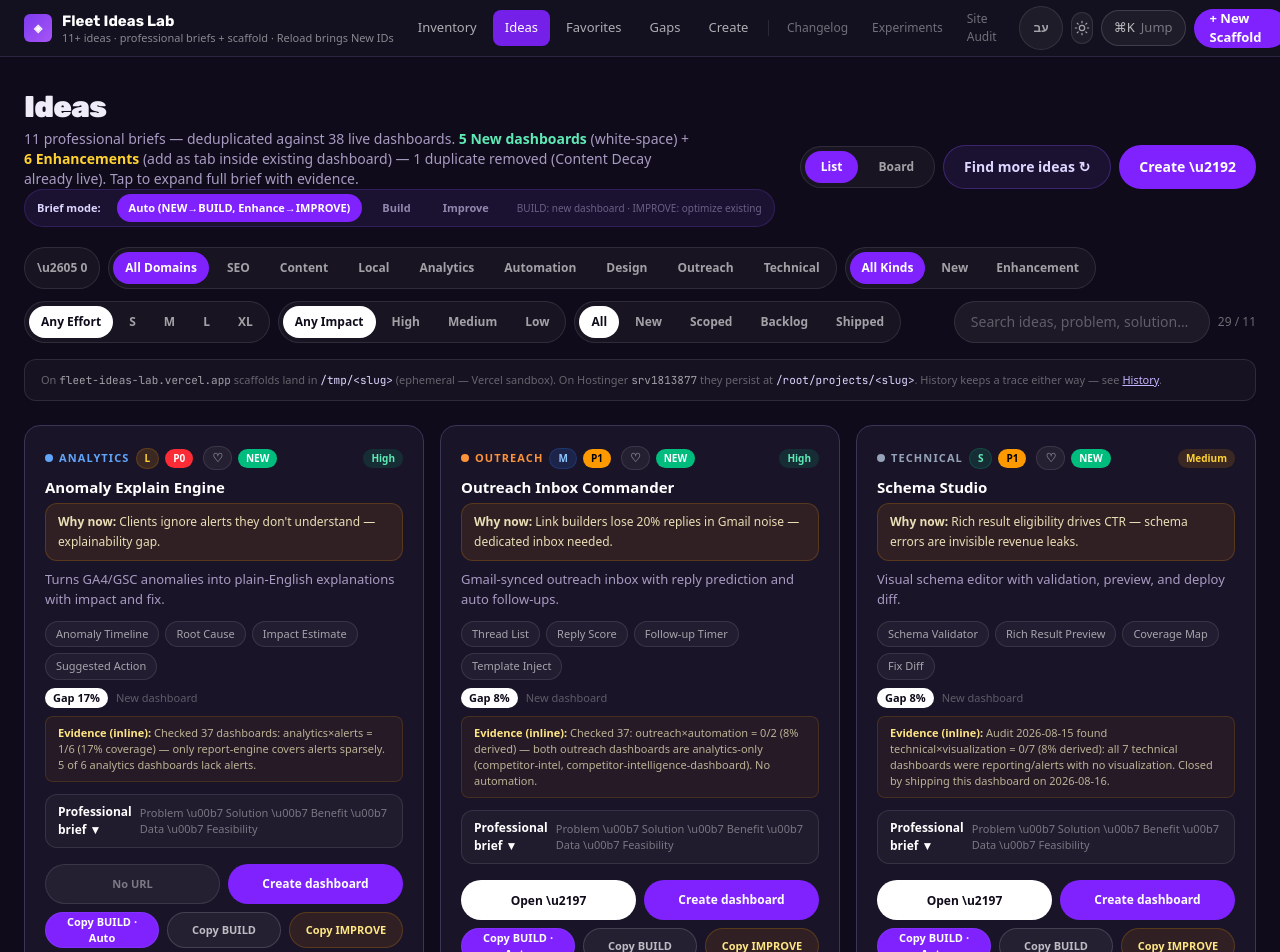
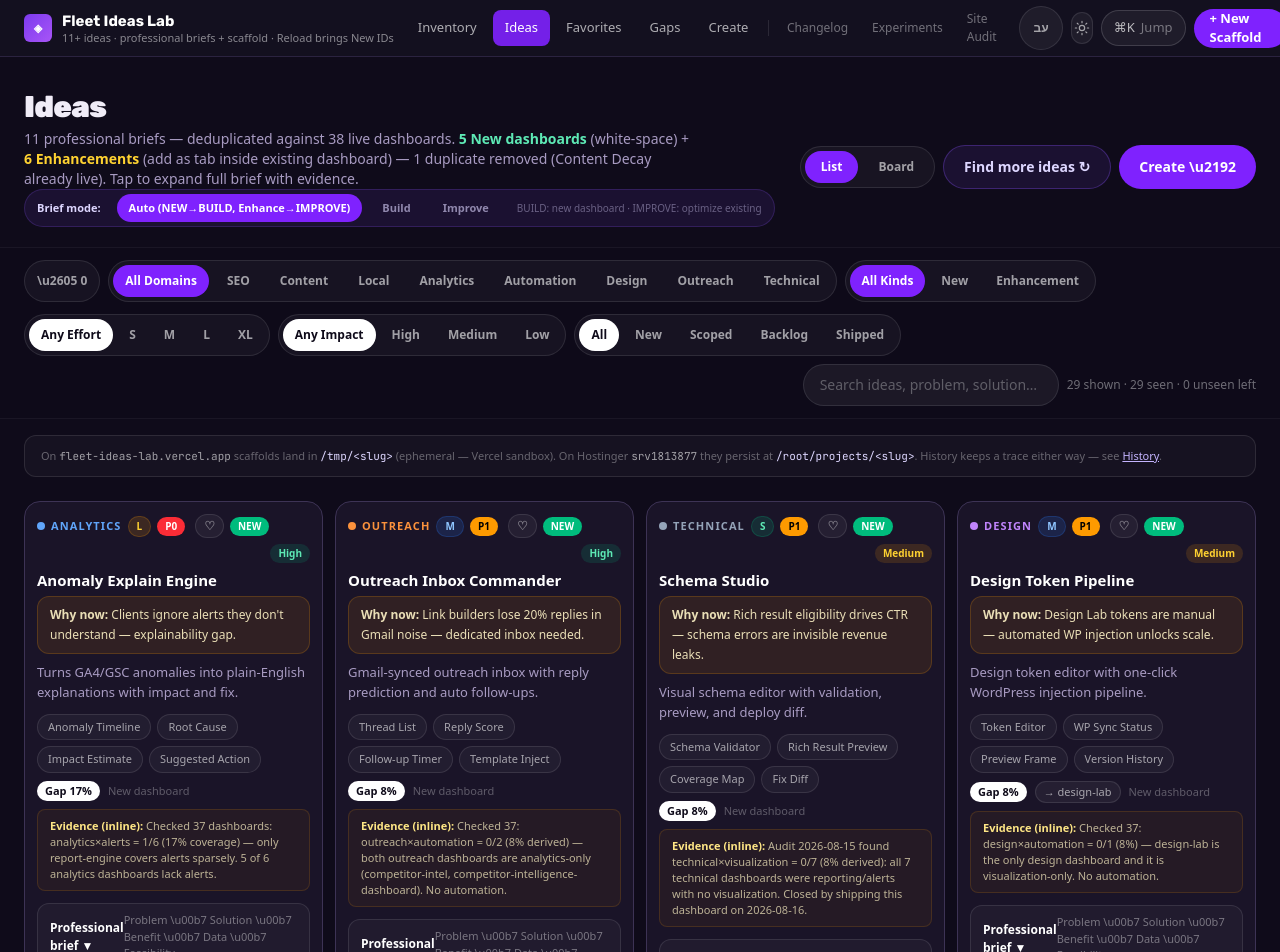
Before and after one commit to maximoseo/fleet-ideas-lab, a Next.js app: page /ideas in a window 1280 px wide. Shown: the top 952 px of the page. Built offline with nearby package versions, Linux system fonts and the light colour scheme.

Commit message:
1.2.7: desktop Ideas polish — xl:4 dense grid + sticky filter bar + honest seen/unseen counters + visible Load more · unseen left + stable sentinel (no bounce) + end-of-feed Clear

```diff
--- a/src/app/api/app/download/route.ts
+++ b/src/app/api/app/download/route.ts
@@ -10,7 +10,7 @@ export const runtime = "nodejs";
  * installed an app that can never be updated in place and has to be uninstalled first.
  */
 const APK_URL =
-  "https://github.com/maximoseo/fleet-ideas-lab/releases/download/v1.2.6/fleet-ideas-lab-v1.2.6.apk";
+  "https://github.com/maximoseo/fleet-ideas-lab/releases/download/v1.2.7/fleet-ideas-lab-v1.2.7.apk";
 
 export async function GET() {
   // Redirect to the GitHub Release artifact — Vercel keeps the stable /api/app/download URL
--- a/src/app/api/app/version/route.ts
+++ b/src/app/api/app/version/route.ts
@@ -5,14 +5,14 @@ export const runtime = "nodejs";
 // Single source of truth for Android release — keep in sync with android/app/build.gradle.kts
 // Bump versionCode/versionName here with every signed APK you ship.
 const APP_VERSION = {
-  versionCode: 22,
-  versionName: "1.2.6",
+  versionCode: 23,
+  versionName: "1.2.7",
   minSdk: 24,
   targetSdk: 36,
-  apkUrl: "https://github.com/maximoseo/fleet-ideas-lab/releases/download/v1.2.6/fleet-ideas-lab-v1.2.6.apk",
+  apkUrl: "https://github.com/maximoseo/fleet-ideas-lab/releases/download/v1.2.7/fleet-ideas-lab-v1.2.7.apk",
   fallbackUrl: "https://fleet-ideas-lab.maximo-seo.ai/api/app/download",
   changelog:
-    "Fix desktop IDEA scroll jump: scroll no longer bounces to top — sentinel is stable (no global reshuffle, keys stable), search/favorites pause infinite scroll, candidates-only shuffle. Web + Android infinite scroll now appends unseen only. Retained: 38 dashboards, 29 ideas, Favorites, plain-English explainer.",
+    "Desktop polish 1.2.7: stable infinite scroll (no bounce) + honest Load more · unseen left + xl:4 dense grid + sticky filter bar + end-of-feed Clear. Search spans ALL 29 with auto-reveal. Retained: 38 dashboards, 29 ideas, Favorites, plain-English explainer.",
   mandatory: false,
   releasedAt: "2026-08-16T15:00:00Z",
 };
--- a/src/app/ideas/page.tsx
+++ b/src/app/ideas/page.tsx
@@ -47,6 +47,7 @@ export default function IdeasPage() {
   const pullStart = useRef<number | null>(null);
 
   const ALL_POOL: FleetIdea[] = useMemo(()=> [...FLEET_IDEAS, ...FLEET_GENERATED_POOL], []);
+  const unseenLeft = useMemo(() => ALL_POOL.filter((it) => !seenIds.has(it.id)).length, [ALL_POOL, seenIds]);
   const searchRef = useRef<HTMLInputElement | null>(null);
   const filtered = useMemo(() => {
     const searching = q.trim().length > 0;
@@ -252,7 +253,7 @@ export default function IdeasPage() {
             ))}
             <span className="px-2 text-[10px] text-violet-200/40">BUILD: new dashboard · IMPROVE: optimize existing</span>
           </div>
-        <div className="mt-5 space-y-3">
+        <div className="sticky top-[56px] z-20 -mx-4 sm:-mx-6 px-4 sm:px-6 py-3 mt-5 space-y-3 backdrop-blur-xl bg-[#0f0b1a]/85 border-y border-white/5">
           <div className="flex flex-wrap gap-2">
             <button onClick={() => setFavOnly((v) => !v)} className={`min-h-[32px] rounded-full px-3 text-[12px] font-bold transition border ${favOnly ? "bg-amber-500 text-black border-amber-500" : "bg-white/[0.04] text-white/60 border-white/10 hover:text-white"}`}>\u2605 {favs.size}{favOnly ? " \u00b7 Favorites" : ""}</button>
             <div className="flex flex-wrap gap-1.5 rounded-full border border-white/10 bg-white/[0.04] p-1">
@@ -284,7 +285,7 @@ export default function IdeasPage() {
             </div>
             <div className="ml-auto flex items-center gap-2 w-full sm:w-auto">
               <input ref={searchRef} value={q} onChange={(e) => setQ(e.target.value)} placeholder="Search ideas, problem, solution…" className="w-full sm:w-64 rounded-full border border-white/10 bg-white/[0.06] px-4 py-2.5 text-sm text-white placeholder:text-white/30 focus:border-violet-500 focus:outline-none" />
-              <span className="hidden sm:inline text-xs text-white/40">{filtered.length} / {FLEET_IDEAS.length}</span>
+              <span className="hidden sm:inline text-xs text-white/40">{filtered.length} shown · {ALL_POOL.length - unseenLeft} seen · {unseenLeft} unseen left</span>
             </div>
           </div>
         </div>
@@ -305,9 +306,9 @@ export default function IdeasPage() {
 
         {view === "list" ? (
         <>
-        <div className="mt-6 grid grid-cols-1 gap-4 sm:grid-cols-2 lg:grid-cols-3">
+        <div className="mt-6 grid grid-cols-1 gap-3 sm:grid-cols-2 lg:grid-cols-3 xl:grid-cols-4">
           {filtered.map((idea) => (
-            <div key={idea.id} className="flex flex-col rounded-2xl border p-4 sm:p-5 hover:shadow-lg hover:shadow-violet-500/10 transition" style={{ background: VIOLET.surface, borderColor: VIOLET.border }}>
+            <div key={idea.id} className="flex flex-col rounded-2xl border p-4 sm:p-4 xl:p-3 hover:shadow-lg hover:shadow-violet-500/10 transition" style={{ background: VIOLET.surface, borderColor: VIOLET.border }}>
               <div className="flex flex-wrap items-center gap-1.5">
                 <span className="h-2 w-2 rounded-full" style={{ background: DOMAIN_COLOR[idea.domain] }} />
                 <span className="text-[11px] font-bold uppercase tracking-widest" style={{ color: DOMAIN_COLOR[idea.domain] }}>{DOMAIN_LABEL[idea.domain]}</span>
@@ -374,9 +375,12 @@ export default function IdeasPage() {
             </div>
           ))}
         </div>
-        <div ref={sentinelRef} className="flex justify-center py-6">{
-          loadingMore ? <span className="inline-flex items-center gap-2 rounded-full border border-violet-500/20 bg-violet-500/10 px-4 py-2 text-xs font-semibold text-violet-200"><span className="h-4 w-4 animate-spin rounded-full border-2 border-violet-300 border-t-transparent" /> Loading more ideas\u2026</span> : endOfFeed && filtered.length>0 ? <span className="text-xs text-white/30">You\u2019ve seen all ideas for this filter \u2014 try Clear or different domain</span> : null
-        }</div>
+        <div ref={sentinelRef} className="flex flex-col items-center gap-3 py-6">
+          {loadingMore ? <span className="inline-flex items-center gap-2 rounded-full border border-violet-500/20 bg-violet-500/10 px-4 py-2 text-xs font-semibold text-violet-200"><span className="h-4 w-4 animate-spin rounded-full border-2 border-violet-300 border-t-transparent" /> Loading more ideas\u2026</span> : null}
+          {!loadingMore && !endOfFeed && filtered.length>0 && unseenLeft>0 ? <button onClick={loadMore} className="inline-flex min-h-[40px] items-center rounded-full border border-violet-500/30 bg-white px-5 text-sm font-semibold text-[#0f0b1a] hover:bg-white/90">Load more — 3 more · {unseenLeft} unseen left</button> : null}
+          {endOfFeed && filtered.length>0 ? <span className="text-xs text-white/30">You\u2019ve seen all {filtered.length} for this filter — <button onClick={() => { setDomain("all"); setEffort("all" as unknown as Effort); setImpact("all" as unknown as Impact); setStatus("all" as unknown as IdeaStatus); setKind("all"); setFavOnly(false); setQ(""); }} className="underline text-violet-300">Clear filters</button> or change domain</span> : null}
+          {!loadingMore && !endOfFeed && filtered.length>0 && unseenLeft===0 ? <span className="text-xs text-white/30">All {ALL_POOL.length} ideas are already shown — pull to reshuffle or Clear filters</span> : null}
+        </div>
 
         {filtered.length === 0 ? (
           <div className="mt-8 rounded-2xl border border-white/10 bg-white/[0.03] p-10 text-center">
```
Also changed, not shown: 1 other file (tests, documents, lock files or other folders).
